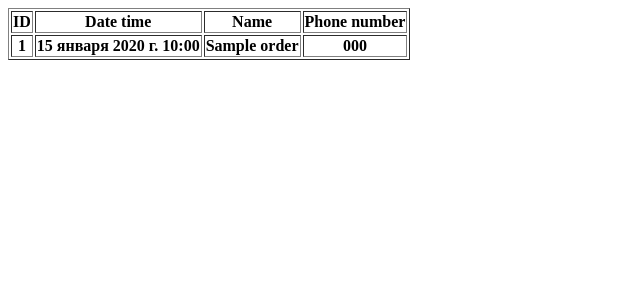
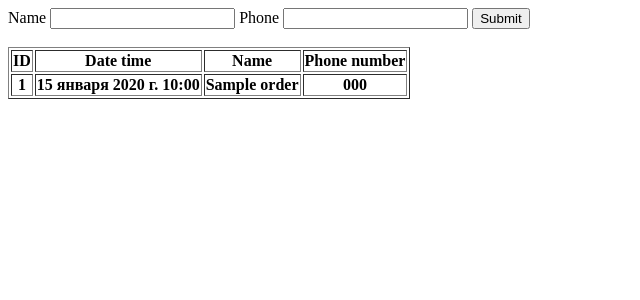
Before and after one commit to AlTrubinov/Django_Learning, a Django app: page / in a window 1280 px wide. Shown: the top 300 px of the page, without its empty margins (0-640 px from the left). Run offline with Django 4.2, Linux system fonts and the light colour scheme; tables that the repository leaves empty hold one stand-in row (values such as "Sample post"); lists and menus that the app fills with data are empty.

Commit message:
Add second page(thanks_page), add request on main page.

```diff
--- a/crm/views.py
+++ b/crm/views.py
@@ -5,3 +5,11 @@ from .models import Order
 def first_page(request):
     object_list = Order.objects.all()
     return render(request, "./index.html", {'object_list': object_list})
+
+def thanks_page(request):
+    name = request.POST['name']
+    phone = request.POST['phone']
+    elem = Order(order_name=name, order_phone=phone)
+    elem.save()
+    return render(request, "./thanks_page.html", { 'name': name,
+                                                   'phone': phone})
--- a/learningwebsite/urls.py
+++ b/learningwebsite/urls.py
@@ -19,5 +19,6 @@ from crm import views
 
 urlpatterns = [
     path('admin/', admin.site.urls),
-    path('', views.first_page)
+    path('', views.first_page),
+    path('thanks/', views.thanks_page, name='thanks_page')
 ]
--- a/templates/index.html
+++ b/templates/index.html
@@ -5,6 +5,17 @@
     <title>Title</title>
 </head>
 <body>
+
+<form action="{% url 'thanks_page' %}" method="POST">
+    {% csrf_token %}
+    <label>Name</label>
+    <input name="name">
+    <label>Phone</label>
+    <input name="phone">
+    <button type="submit">Submit</button>
+</form>
+
+<br>
 
 {% if object_list %}
 <table border="1">
@@ -14,14 +25,14 @@
         <th>Name</th>
         <th>Phone number</th>
     </tr>
-{% for obj in object_list %}
+    {% for obj in object_list %}
     <tr>
         <th>{{obj.id}}</th>
         <th>{{obj.order_dt}}</th>
         <th>{{obj.order_name}}</th>
         <th>{{obj.order_phone}}</th>
     </tr>
-{% endfor %}
+    {% endfor %}
 </table>
 {% else %}
 No data
```
Also changed, not shown: templates/thanks_page.html (added, +10 -0 lines).
